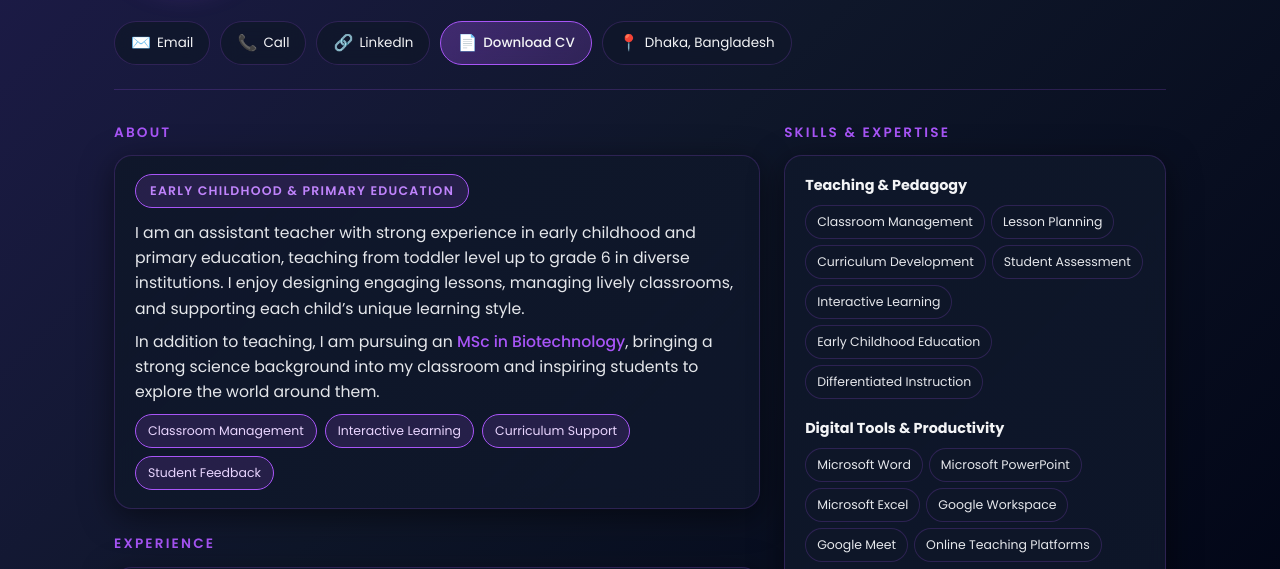
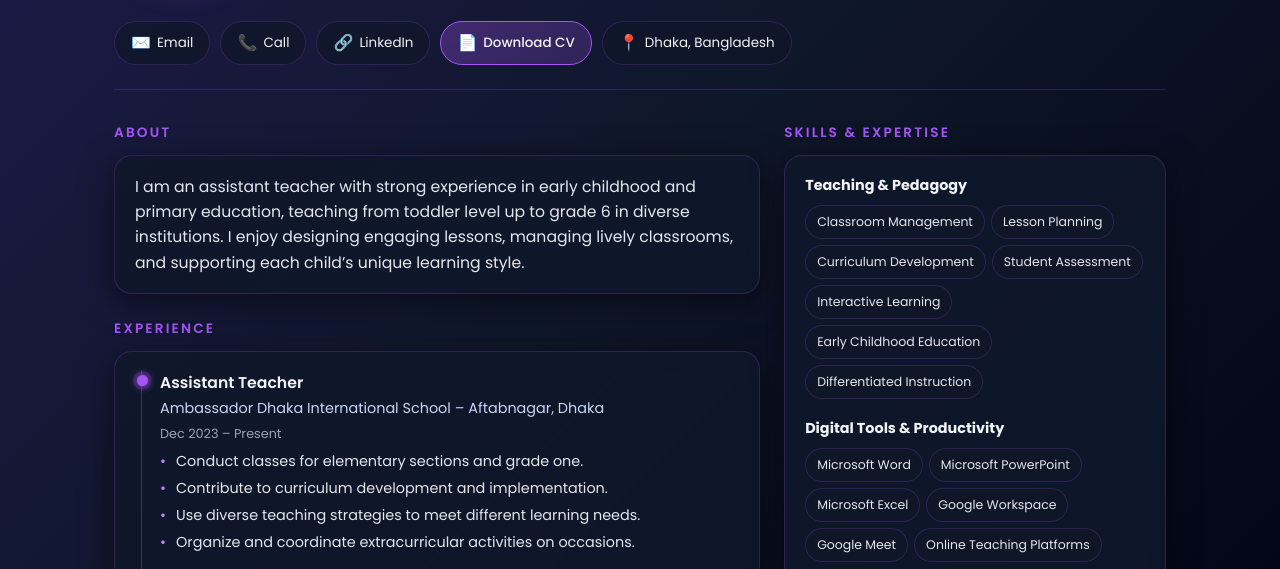
Before and after one commit to njprity/njprity.github.io, a plain HTML site: page index.html in a window 1280 px wide. Shown: the part 196-765 px from the top of the page. Drawn offline with Linux system fonts and the light colour scheme.

Commit message:
Cleaned a few sections

```diff
--- a/index.html
+++ b/index.html
@@ -625,25 +625,25 @@
         <section>
           <div class="section-title">About</div>
           <div class="card">
-            <div class="about-highlight">Early Childhood &amp; Primary Education</div>
+            <!-- <div class="about-highlight">Early Childhood &amp; Primary Education</div> -->
             <p class="about-text">
               I am an assistant teacher with strong experience in early childhood and
               primary education, teaching from toddler level up to grade 6 in diverse
               institutions. I enjoy designing engaging lessons, managing lively
               classrooms, and supporting each child’s unique learning style.
             </p>
-            <p class="about-text" style="margin-top: 8px;">
+            <!-- <p class="about-text" style="margin-top: 8px;">
               In addition to teaching, I am pursuing an
               <span class="accent-text">MSc in Biotechnology</span>, bringing a strong
               science background into my classroom and inspiring students to explore the
               world around them.
-            </p>
-            <div class="pill-row">
+            </p> -->
+            <!-- <div class="pill-row">
               <span class="pill">Classroom Management</span>
               <span class="pill">Interactive Learning</span>
               <span class="pill">Curriculum Support</span>
               <span class="pill">Student Feedback</span>
-            </div>
+            </div> -->
           </div>
         </section>
 
@@ -825,7 +825,7 @@
         </section>
 
         <!-- Contact / Call to action -->
-        <section>
+        <!-- <section>
           <div class="section-title">Let’s Connect</div>
           <div class="card">
             <p style="font-size: 0.9rem; color: #e5e7eb;">
@@ -845,7 +845,7 @@
               </a>
             </div>
           </div>
-        </section>
+        </section> -->
       </div>
     </main>
 
```
